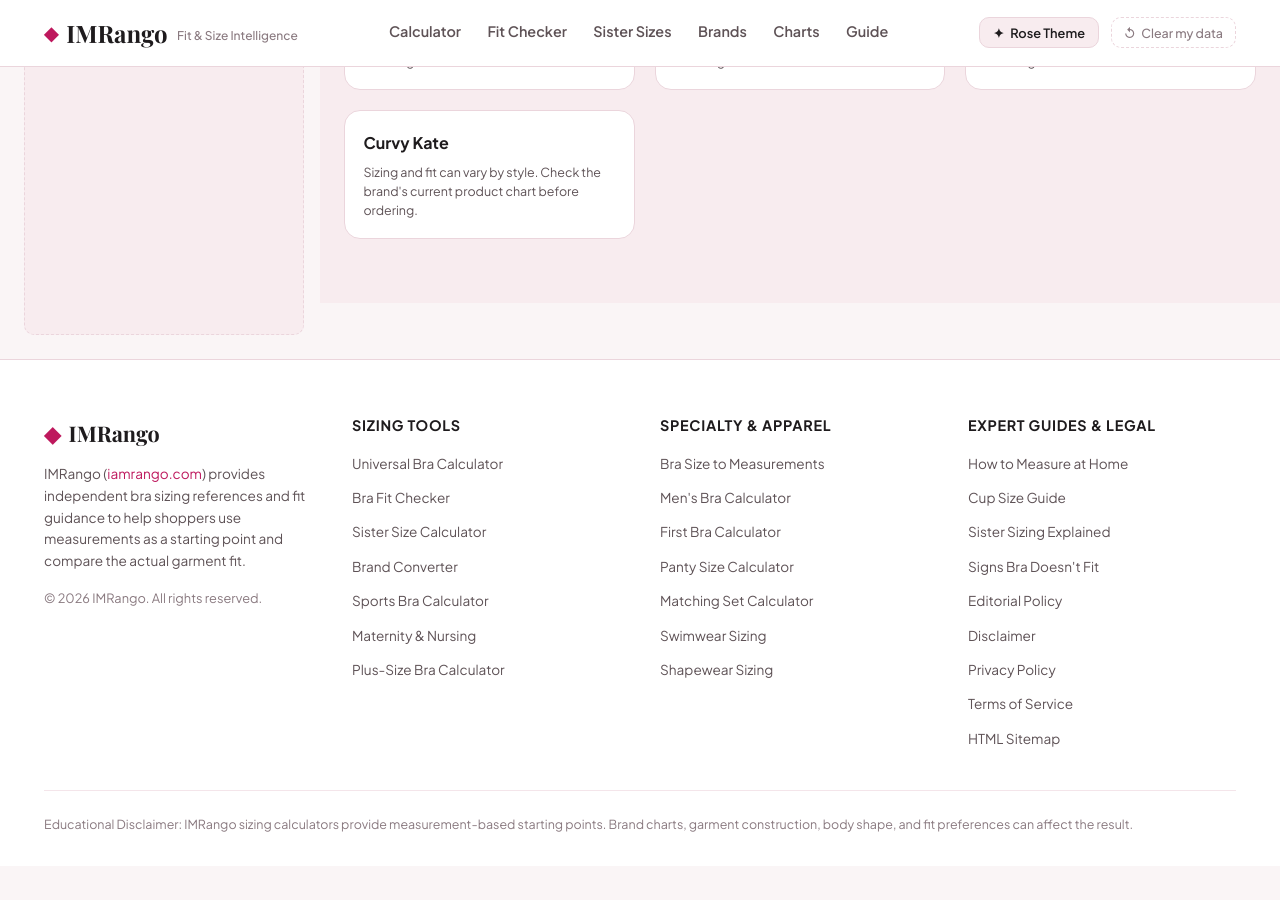
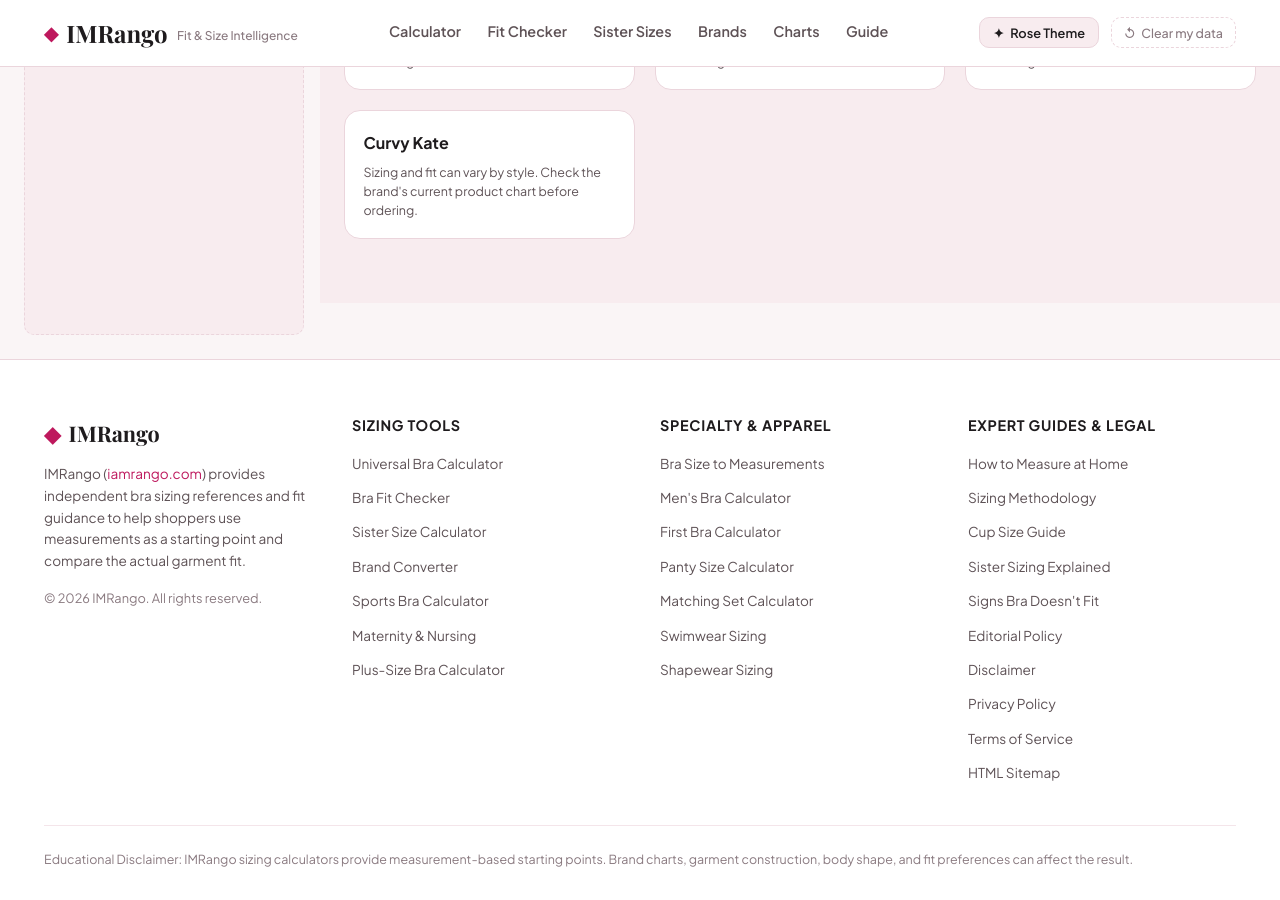
Before and after one commit to sharpedge74-cmyk/Bra-Size-Pro, a Jekyll site: the page built from index.html, in a window 1280 px wide and 900 px high, scrolled down 2169 px. Built offline with Jekyll 4.4.1, drawn with Linux system fonts in a browser that asks for light colours; some web fonts are replaced; before the commit the page ends 3035 px from its top, so only the background shows below that.

Commit message:
Link sizing methodology in footer

```diff
--- a/_includes/components/footer.html
+++ b/_includes/components/footer.html
@@ -42,6 +42,7 @@
         <h4 class="footer-heading">Expert Guides & Legal</h4>
         <ul class="footer-links">
           <li><a href="/how-to-measure-bra-size-at-home">How to Measure at Home</a></li>
+          <li><a href="/bra-sizing-methodology">Sizing Methodology</a></li>
           <li><a href="/bra-cup-size-guide">Cup Size Guide</a></li>
           <li><a href="/sister-sizing-explained">Sister Sizing Explained</a></li>
           <li><a href="/signs-your-bra-doesnt-fit">Signs Bra Doesn't Fit</a></li>
```
